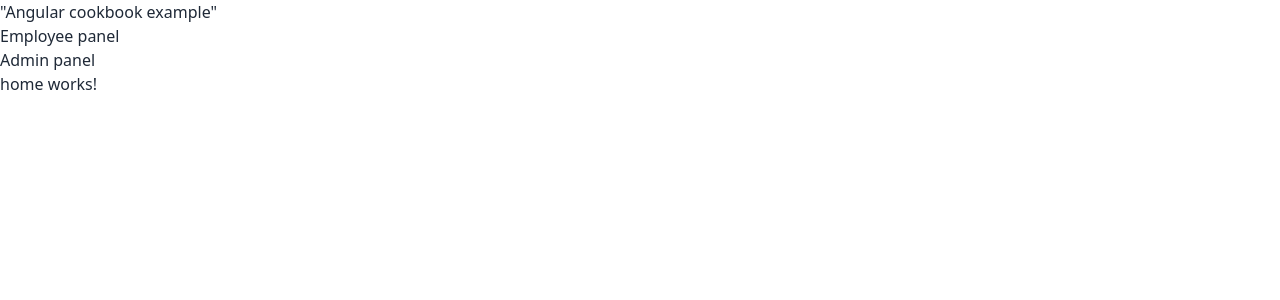
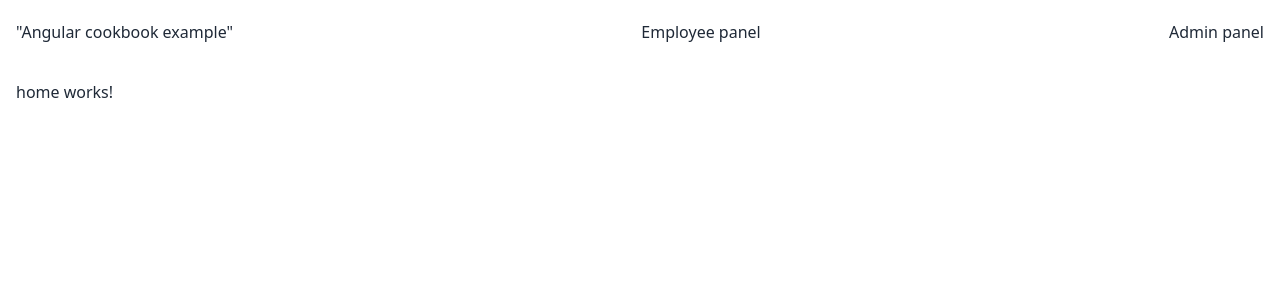
Before and after one commit to rorychatt/angular-cookbook-example, an Angular app: page / in a window 1280 px wide. Shown: the top 300 px of the page. Built offline with nearby package versions, Linux system fonts and the light colour scheme.

Commit message:
feat: add styling for navbar

```diff
--- a/src/app/app.component.scss
+++ b/src/app/app.component.scss
@@ -0,0 +1,8 @@
+html, body {
+    margin: 0;
+    padding: 0;
+}
+
+main {
+    padding: 16px;
+}
--- a/src/app/components/header/header.component.html
+++ b/src/app/components/header/header.component.html
@@ -1,9 +1,7 @@
-<header>
-    <nav>
-        <span routerLink="/">"Angular cookbook example"</span>
-        <ul>
-            <li routerLink="/employee">Employee panel</li>
-            <li routerLink="/admin">Admin panel</li>
-        </ul>
-    </nav>
+<header class="navbar bg-base-100">
+  <nav class="flex justify-between w-full">
+    <span routerLink="/">"Angular cookbook example"</span>
+    <a routerLink="/employee">Employee panel</a>
+    <a routerLink="/admin">Admin panel</a>
+  </nav>
 </header>
--- a/src/app/components/header/header.component.scss
+++ b/src/app/components/header/header.component.scss
@@ -0,0 +1,3 @@
+header {
+    padding: 16px;
+}
```
